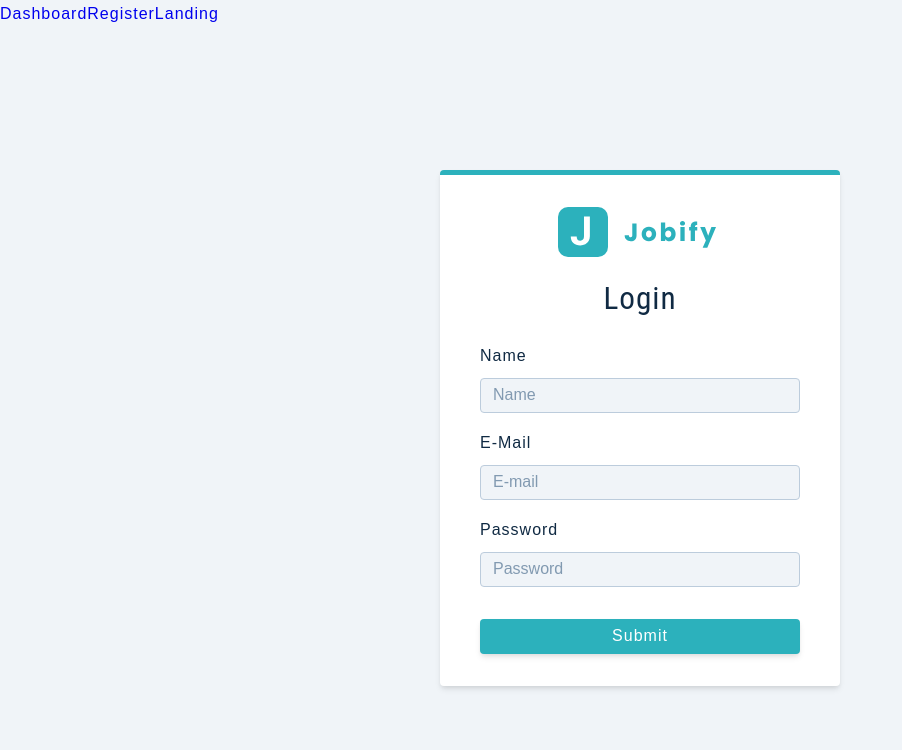
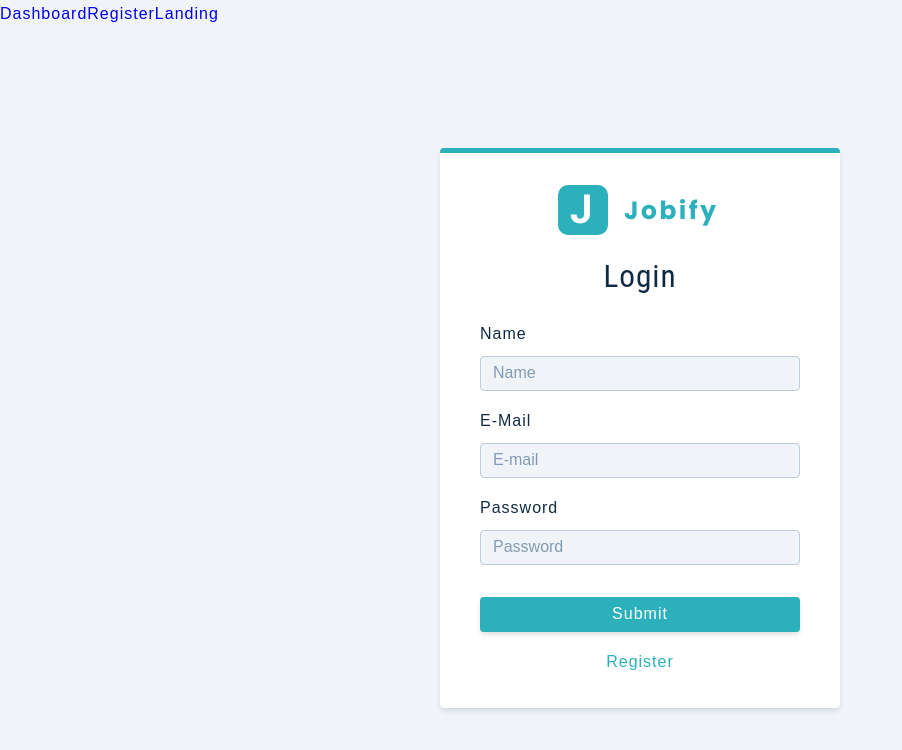
Before and after one commit to Adrian-Walker/job-app, a React (Create React App) app in the folder client/: page /register in a window 1280 px wide. Shown: the top 750 px of the page, without its empty margins (0-902 px from the left). Built offline with nearby package versions, Linux system fonts and the light colour scheme.

Commit message:
refgistr

```diff
--- a/client/src/pages/Register.js
+++ b/client/src/pages/Register.js
@@ -11,6 +11,10 @@ const initialState = {
 };
 
 function Register() {
+  const toggleMember = () => {
+    setValues({ ...values, isMember: !values.isMember });
+  };
+
   const handleChange = (e) => {
     console.log(e.target);
   };
@@ -49,6 +53,9 @@ function Register() {
         <button type="submit" className="btn btn-block">
           Submit
         </button>
+        <p>
+           <button type="button" onClick={toggleMember} className='member-btn'>Register</button>
+        </p>
       </form>
     </Wrapper>
   );
```
